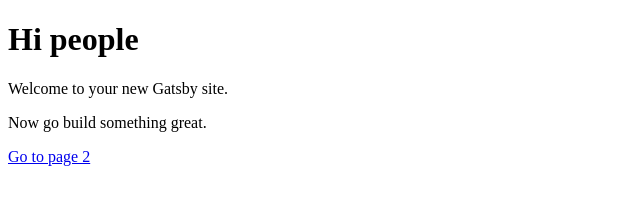
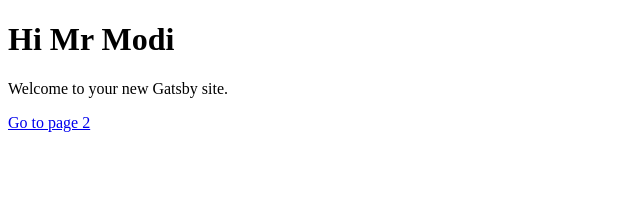
Before and after one commit to ishankmodi/learn-react, a Gatsby site: page / in a window 1280 px wide. Shown: the whole page, without its empty margins (0-640 px from the left). Built offline with nearby package versions, Linux system fonts and the light colour scheme; Gatsby itself is replaced by a stand-in of ours.

Commit message:
commit 2

```diff
--- a/gatsby-config.js
+++ b/gatsby-config.js
@@ -1,6 +1,6 @@
 module.exports = {
   siteMetadata: {
-    title: 'Gatsby Default Starter',
+    title: 'It s Over for Designers',
   },
   plugins: ['gatsby-plugin-react-helmet'],
 }
--- a/src/pages/index.js
+++ b/src/pages/index.js
@@ -3,9 +3,8 @@ import Link from 'gatsby-link'
 
 const IndexPage = () => (
   <div>
-    <h1>Hi people</h1>
+    <h1>Hi Mr Modi</h1>
     <p>Welcome to your new Gatsby site.</p>
-    <p>Now go build something great.</p>
     <Link to="/page-2/">Go to page 2</Link>
   </div>
 )
```
